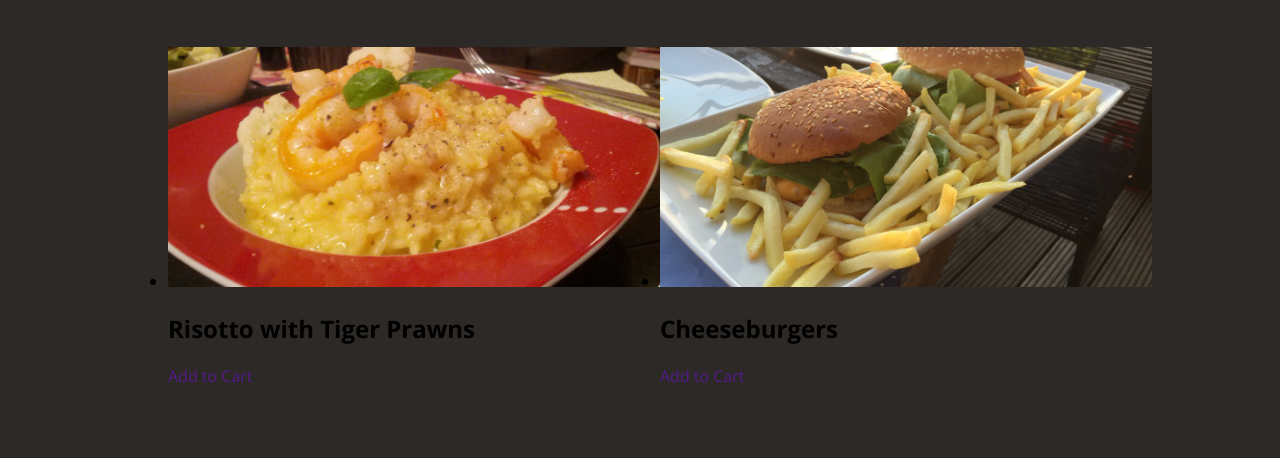
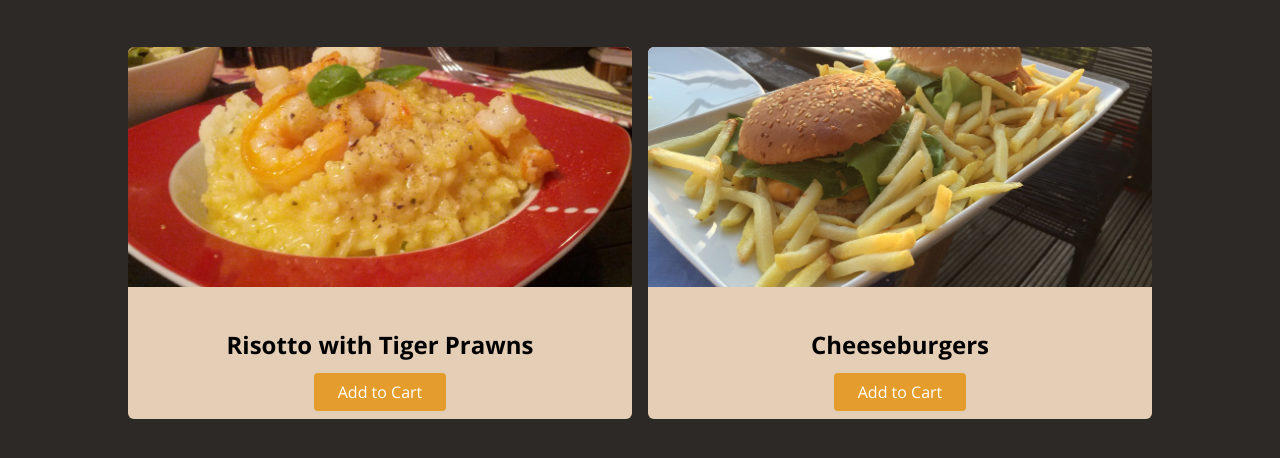
Before and after one commit to crovax124/ResponsiveDesign, a plain HTML site: page index.html in a window 1280 px wide. Shown: the part 180-638 px from the top of the page. Drawn offline with nearby package versions, Linux system fonts and the light colour scheme.

Commit message:
added some styling

```diff
--- a/styles/main.css
+++ b/styles/main.css
@@ -58,7 +58,14 @@ main h1 {
 #latest-products ul {
   display: grid;
   grid-template-columns: 1fr 1fr;
-
+  gap: 16px;
+margin: 0;
+padding: 0;
+}
+.food-item {
+  background-color: rgb(228, 206, 182);
+  border-radius: 6px;
+  overflow: hidden;
 }
 
 .food-item img {
@@ -66,3 +73,20 @@ height: 240px;
 width: 100%;
 object-fit: cover;
 }
+
+.food-item-content {
+  padding: 16px;
+  text-align: center;
+}
+
+.btn {
+  background-color: rgb(228, 157, 44);
+  color: white;
+  border-radius: 4px;
+  padding: 8px 24px;
+
+}
+
+.btn:hover{
+  background-color: rgb(221, 134, 34);
+}
```
